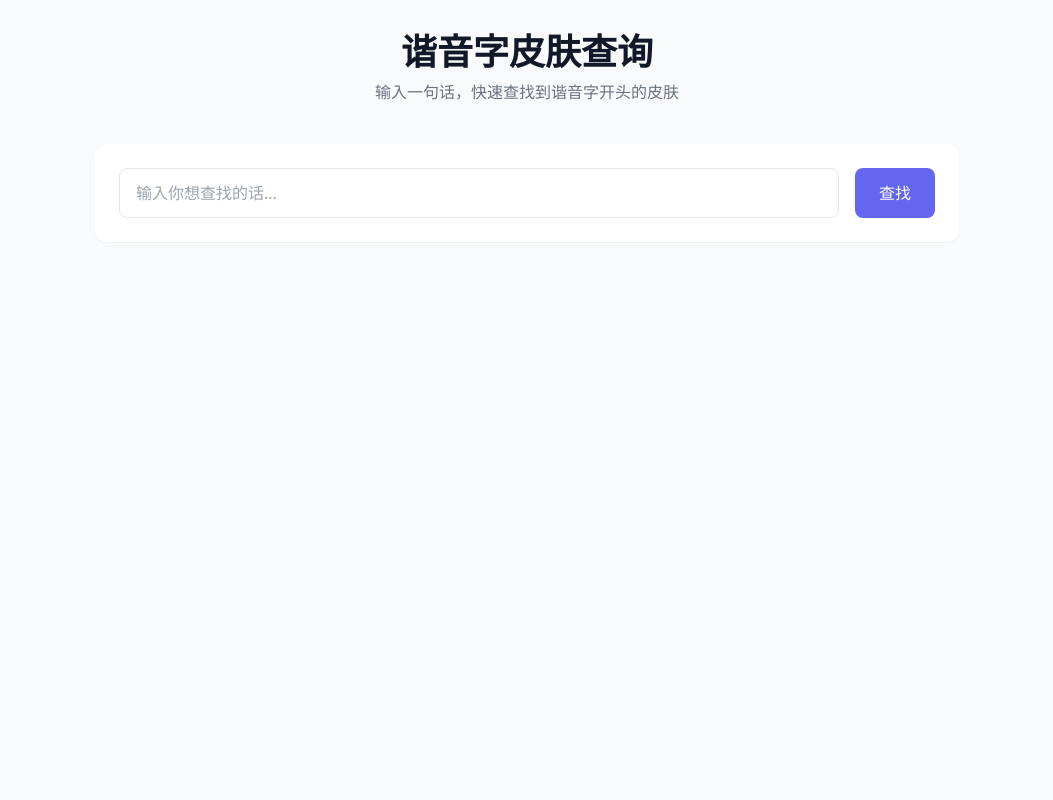
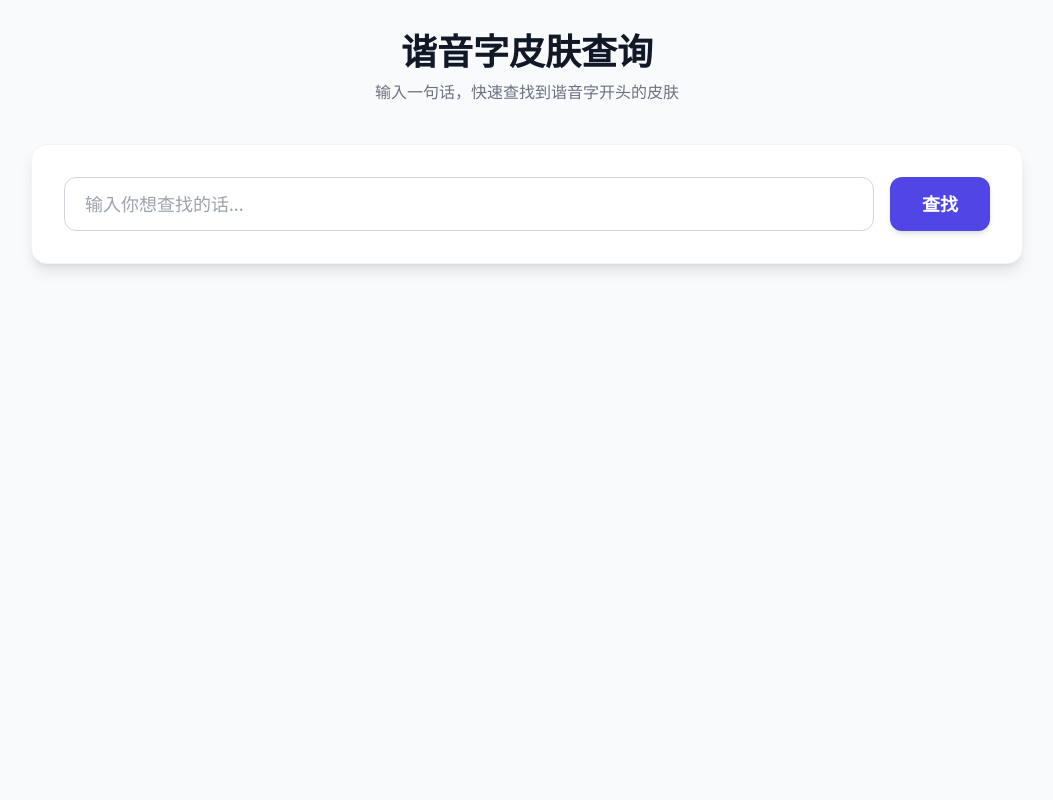
Before and after one commit to Wangnov/d5collect, a Flask app: page / in a window 1280 px wide. Shown: the whole page, without its empty margins (113-1166 px from the left). Run offline with Flask 3, Linux system fonts and the light colour scheme; some libraries are stand-ins or nearby versions.

Commit message:
feat: 更新首页模板，优化样式和布局
- 修改首页模板的样式，增加字体和边距的调整，提升视觉效果
- 更新输入框和按钮的样式，增强用户交互体验
- 调整筛选器的布局和样式，改善移动端适配
- 添加自定义滚动条样式，提升整体美观性
- 修复部分HTML结构，确保代码整洁和一致性

```diff
--- a/templates/index.html
+++ b/templates/index.html
@@ -22,43 +22,42 @@
     </script>
 </head>
 
-<body class="bg-gray-50 min-h-screen">
-    <div class="container mx-auto px-4 py-8 max-w-4xl">
+<body class="bg-gray-50 min-h-screen font-sans antialiased">
+    <div class="container mx-auto px-4 py-8 max-w-5xl">
         <div class="text-center mb-10">
             <h1 class="text-4xl font-extrabold text-gray-900 mb-2">谐音字皮肤查询</h1>
             <p class="text-gray-500">输入一句话，快速查找到谐音字开头的皮肤</p>
         </div>
 
-        <form method="POST" class="mb-12 bg-white rounded-xl shadow-sm p-6">
+        <form method="POST" class="mb-12 bg-white rounded-2xl shadow-lg p-8 border border-gray-100">
             <div class="flex flex-col sm:flex-row gap-4">
-                <input type="text" name="input_text" placeholder="输入你想查找的话..."
-                    class="flex-1 px-4 py-3 border border-gray-200 rounded-lg focus:outline-none focus:ring-2 focus:ring-primary-500 focus:border-transparent text-gray-700">
+                <input type="text" name="input_text" placeholder="输入你想查找的话..." autocomplete="off"
+                    class="flex-1 px-5 py-3 border border-gray-300 rounded-xl focus:outline-none focus:ring-2 focus:ring-primary-500 focus:border-primary-500 text-gray-800 text-lg transition duration-200 ease-in-out">
                 <button type="submit"
-                    class="px-6 py-3 bg-primary-500 text-white rounded-lg hover:bg-primary-600 transition-colors font-medium">
+                    class="px-8 py-3 bg-primary-600 text-white rounded-xl hover:bg-primary-700 transition-all duration-300 font-semibold text-lg shadow-md">
                     查找
                 </button>
             </div>
         </form>
 
         {% if input_text %}
-        <div class="space-y-8 bg-white rounded-xl shadow-sm p-6">
+        <div class="space-y-8 bg-white rounded-2xl shadow-lg p-8 border border-gray-100">
             <h2 class="text-2xl font-bold text-gray-900">查询结果</h2>
 
-            <div class="flex flex-row gap-1 mb-6">
+            <div class="flex flex-row gap-4 mb-6">
                 <!-- 品质筛选 - 多选下拉 -->
                 <div class="relative w-1/2">
-                    <div class="flex flex-wrap items-center gap-2 p-2 border border-gray-200 rounded-lg bg-white min-h-[50px]"
-                        id="qualityTags">
+                    <div class="flex flex-wrap items-center gap-2 p-3 border border-gray-300 rounded-xl bg-white min-h-[50px] cursor-pointer shadow-sm" id="qualityTags">
                         <input type="text" id="qualitySearch" placeholder="筛选品质..."
-                            class="flex-1 min-w-[60px] outline-none text-gray-700 py-1">
+                            class="flex-1 min-w-[60px] outline-none text-gray-700 py-1 bg-transparent">
                     </div>
                     <div id="qualityDropdown"
-                        class="absolute z-10 mt-1 w-full bg-white border border-gray-200 rounded-lg shadow-lg hidden max-h-60 overflow-y-auto">
+                        class="absolute z-10 mt-2 w-full bg-white border border-gray-200 rounded-xl shadow-xl hidden max-h-60 overflow-y-auto">
                         <div class="p-2">
-                            <div class="flex items-center gap-2 p-2 hover:bg-gray-100 rounded cursor-pointer"
+                            <div class="flex items-center gap-2 p-2 hover:bg-primary-50 rounded-lg cursor-pointer transition-colors duration-200"
                                 data-value="">
-                                <input type="checkbox" id="qualityAll" class="h-4 w-4 text-primary-500 rounded">
-                                <label for="qualityAll" class="cursor-pointer flex-1">所有品质</label>
+                                <input type="checkbox" id="qualityAll" class="h-5 w-5 text-primary-600 rounded focus:ring-primary-500">
+                                <label for="qualityAll" class="cursor-pointer flex-1 text-gray-800">所有品质</label>
                             </div>
                             <!-- 品质选项将通过JS动态添加 -->
                         </div>
@@ -67,18 +66,17 @@
 
                 <!-- 角色筛选 - 多选下拉 -->
                 <div class="relative w-1/2">
-                    <div class="flex flex-wrap items-center gap-2 p-2 border border-gray-200 rounded-lg bg-white min-h-[50px]"
-                        id="characterTags">
+                    <div class="flex flex-wrap items-center gap-2 p-3 border border-gray-300 rounded-xl bg-white min-h-[50px] cursor-pointer shadow-sm" id="characterTags">
                         <input type="text" id="characterSearch" placeholder="筛选角色..."
-                            class="flex-1 min-w-[50px] outline-none text-gray-700 py-1">
+                            class="flex-1 min-w-[50px] outline-none text-gray-700 py-1 bg-transparent">
                     </div>
                     <div id="characterDropdown"
-                        class="absolute z-10 mt-1 w-full bg-white border border-gray-200 rounded-lg shadow-lg hidden max-h-60 overflow-y-auto">
+                        class="absolute z-10 mt-2 w-full bg-white border border-gray-200 rounded-xl shadow-xl hidden max-h-60 overflow-y-auto">
                         <div class="p-2">
-                            <div class="flex items-center gap-2 p-2 hover:bg-gray-100 rounded cursor-pointer"
+                            <div class="flex items-center gap-2 p-2 hover:bg-primary-50 rounded-lg cursor-pointer transition-colors duration-200"
                                 data-value="">
-                                <input type="checkbox" id="characterAll" class="h-4 w-4 text-primary-500 rounded">
-                                <label for="characterAll" class="cursor-pointer flex-1">所有角色</label>
+                                <input type="checkbox" id="characterAll" class="h-5 w-5 text-primary-600 rounded focus:ring-primary-500">
+                                <label for="characterAll" class="cursor-pointer flex-1 text-gray-800">所有角色</label>
                             </div>
                             <!-- 角色选项将通过JS动态添加 -->
                         </div>
@@ -87,23 +85,22 @@
             </div>
 
             <div
-                class="grid grid-cols-2 sm:grid-cols-2 md:grid-cols-3 lg:grid-cols-4 gap-4 max-h-[400px] overflow-y-auto pb-4 px-4">
+                class="grid grid-cols-2 sm:grid-cols-2 md:grid-cols-3 lg:grid-cols-4 xl:grid-cols-5 gap-6 max-h-[500px] overflow-y-auto pb-4 px-4 custom-scrollbar">
                 {% for char, costumes in result %}
                 <div class="flex flex-col items-center">
                     <div class="text-xl font-semibold text-gray-800 mb-4">{{ char }}</div>
 
                     <div class="w-full space-y-4">
                         {% for costume in costumes %}
-                        <div class="{% if costume.exact_match %}bg-white shadow-[0_0_10px_rgba(250,214,165,0.6),0_0_15px_rgba(218,165,105,0.4)]{% else %}bg-white{% endif %} p-4 rounded-lg hover:shadow-md transition-all duration-300 min-w-[100px]"
+                        <div class="{% if costume.exact_match %}bg-gradient-to-r from-amber-50 to-amber-100 shadow-lg ring-2 ring-amber-300{% else %}bg-white shadow-md ring-1 ring-gray-200{% endif %} p-4 rounded-xl hover:shadow-xl transition-all duration-300 min-w-[100px] transform hover:-translate-y-1 cursor-pointer"
                             data-id="{{ costume.name }}">
                             <a href="{{ costume.wiki_url }}" target="_blank" class="block">
                                 <img src="{{ costume.image_url }}" alt="{{ costume.name }}"
                                     class="w-full h-auto rounded-lg object-contain aspect-square hover:scale-105 transition-transform duration-300">
                             </a>
-                            <div class="mt-3 text-center">
-                                <p class="text-sm font-medium text-gray-700 whitespace-nowrap">{{ costume.character }}
-                                </p>
-                                <p class="text-xs text-gray-500 mt-1">{{ costume.quality_name }}</p>
+                            <div class="mt-4 text-center">
+                                <p class="text-base font-semibold text-gray-800 truncate">{{ costume.character }}</p>
+                                <p class="text-sm text-gray-500 mt-1">{{ costume.quality_name }}</p>
                             </div>
                         </div>
                         {% endfor %}
@@ -128,8 +125,8 @@
                 // 遍历所有卡片元素并添加到costumes数组
                 cardElements.forEach(element => {
                     const id = element.dataset.id;
-                    const character = element.querySelector('.text-sm.font-medium').textContent;
-                    const quality_name = element.querySelector('.text-xs.text-gray-500').textContent;
+                    const character = element.querySelector('.text-base.font-semibold').textContent;
+                    const quality_name = element.querySelector('.text-sm.text-gray-500').textContent;
 
                     costumes.push({
                         id: id,
@@ -171,11 +168,11 @@
                 qualityOptions.forEach(quality => {
                     const optionId = `quality-${quality.replace(/\s+/g, '-')}`;
                     const optionDiv = document.createElement('div');
-                    optionDiv.className = 'flex items-center gap-2 p-2 hover:bg-gray-100 rounded cursor-pointer';
+                    optionDiv.className = 'flex items-center gap-2 p-2 hover:bg-primary-50 rounded-lg cursor-pointer transition-colors duration-200';
                     optionDiv.dataset.value = quality;
                     optionDiv.innerHTML = `
-                    <input type="checkbox" id="${optionId}" class="h-4 w-4 text-primary-500 rounded">
-                    <label for="${optionId}" class="cursor-pointer flex-1">${quality}</label>
+                    <input type="checkbox" id="${optionId}" class="h-5 w-5 text-primary-600 rounded focus:ring-primary-500">
+                    <label for="${optionId}" class="cursor-pointer flex-1 text-gray-800">${quality}</label>
                 `;
                     qualityDropdown.querySelector('div').appendChild(optionDiv);
 
@@ -202,11 +199,11 @@
                 characterOptions.forEach(character => {
                     const optionId = `character-${character.replace(/\s+/g, '-')}`;
                     const optionDiv = document.createElement('div');
-                    optionDiv.className = 'flex items-center gap-2 p-2 hover:bg-gray-100 rounded cursor-pointer';
+                    optionDiv.className = 'flex items-center gap-2 p-2 hover:bg-primary-50 rounded-lg cursor-pointer transition-colors duration-200';
                     optionDiv.dataset.value = character;
                     optionDiv.innerHTML = `
-                    <input type="checkbox" id="${optionId}" class="h-4 w-4 text-primary-500 rounded">
-                    <label for="${optionId}" class="cursor-pointer flex-1">${character}</label>
+                    <input type="checkbox" id="${optionId}" class="h-5 w-5 text-primary-600 rounded focus:ring-primary-500">
+                    <label for="${optionId}" class="cursor-pointer flex-1 text-gray-800">${character}</label>
                 `;
                     characterDropdown.querySelector('div').appendChild(optionDiv);
 
@@ -410,6 +407,26 @@
             } // 关闭initializeFilters函数
         });
     </script>
+    <style>
+        /* Custom Scrollbar for Webkit browsers */
+        .custom-scrollbar::-webkit-scrollbar {
+            width: 8px;
+        }
+
+        .custom-scrollbar::-webkit-scrollbar-track {
+            background: #f1f1f1;
+            border-radius: 10px;
+        }
+
+        .custom-scrollbar::-webkit-scrollbar-thumb {
+            background: #cbd5e1; /* gray-300 */
+            border-radius: 10px;
+        }
+
+        .custom-scrollbar::-webkit-scrollbar-thumb:hover {
+            background: #94a3b8; /* gray-400 */
+        }
+    </style>
 </body>
 
 </html>
```
